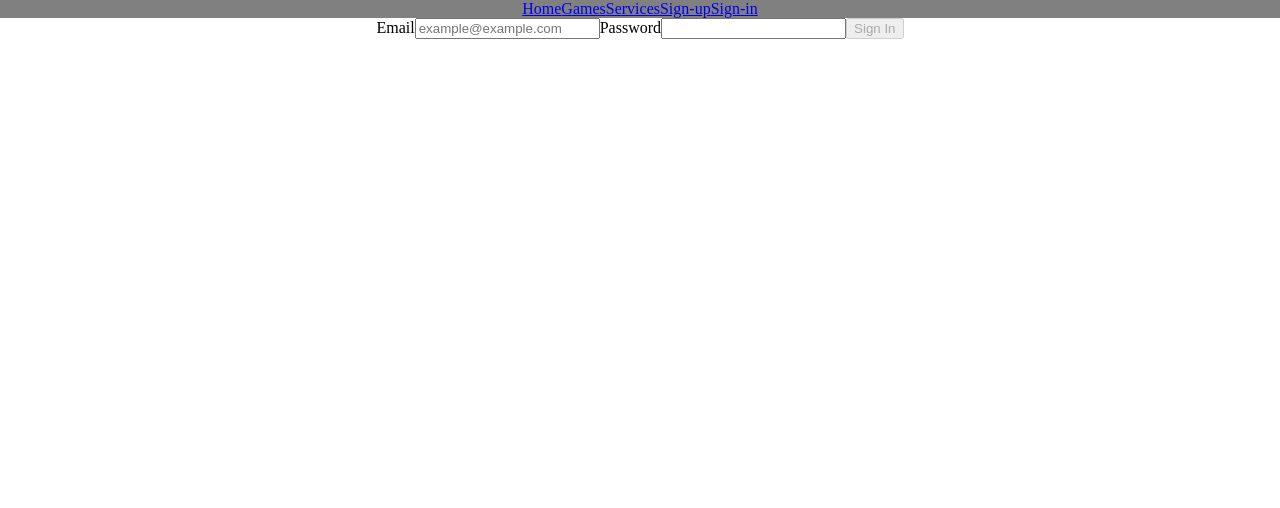
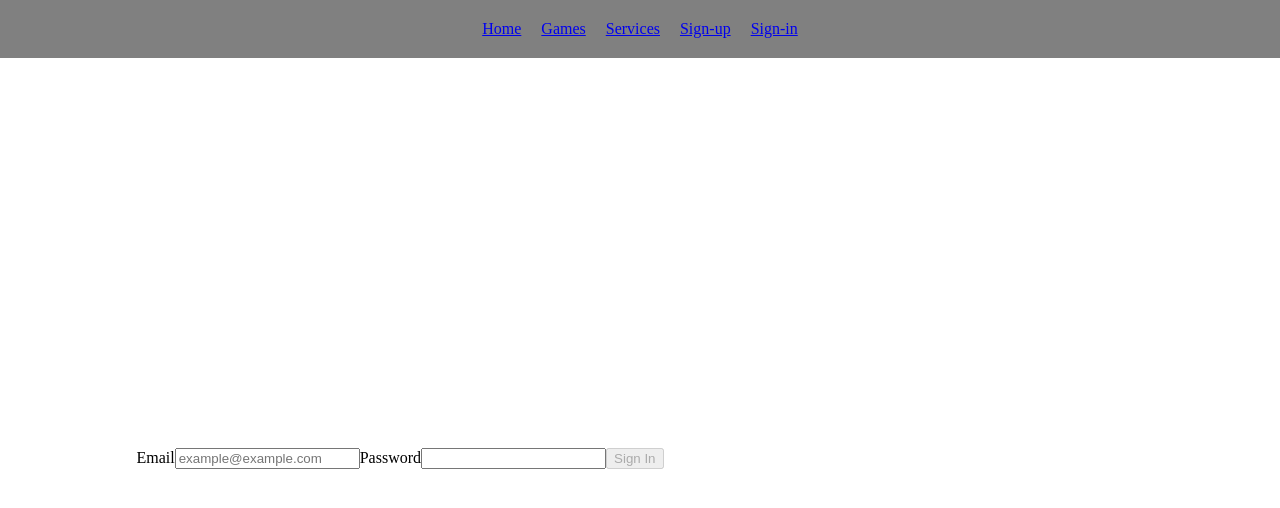
Before and after one commit to oklyz/My_amusment_park-front-end, a React (Vite) app in the folder My_amusment_park(front-end)/: page /sign-in in a window 1280 px wide. Shown: the top 508 px of the page. Built offline with nearby package versions, Linux system fonts and the light colour scheme.

Commit message:
save style

```diff
--- a/My_amusment_park(front-end)/src/App.css
+++ b/My_amusment_park(front-end)/src/App.css
@@ -12,6 +12,11 @@ header {
   position: sticky; top: 0;
   justify-content: center;
   align-items: center;
+  padding: 10px;
+}
+
+header a{
+  margin: 10px;
 }
 .profile-button{
   margin-right: 0%;
@@ -23,6 +28,8 @@ header {
   display: flex;
   justify-content: center;
   align-items: center;
+  height: 100vh;
+  width: 100vh;
 }
 
 .game-card{
--- a/My_amusment_park(front-end)/src/components/Header.jsx
+++ b/My_amusment_park(front-end)/src/components/Header.jsx
@@ -7,7 +7,7 @@ const Header=({ handleLogOut, user })=> {
   if (user) {
     userOptions = (
       <header>
-        <NavLink onClick={handleLogOut} to="/sign-out">Sign-Out</NavLink>
+        <NavLink onClick={handleLogOut} to="/">Sign-Out</NavLink>
         <NavLink to="/">Home</NavLink>
         <NavLink to="/Games">Games</NavLink>
         <NavLink to="/Services">Services</NavLink>
```
